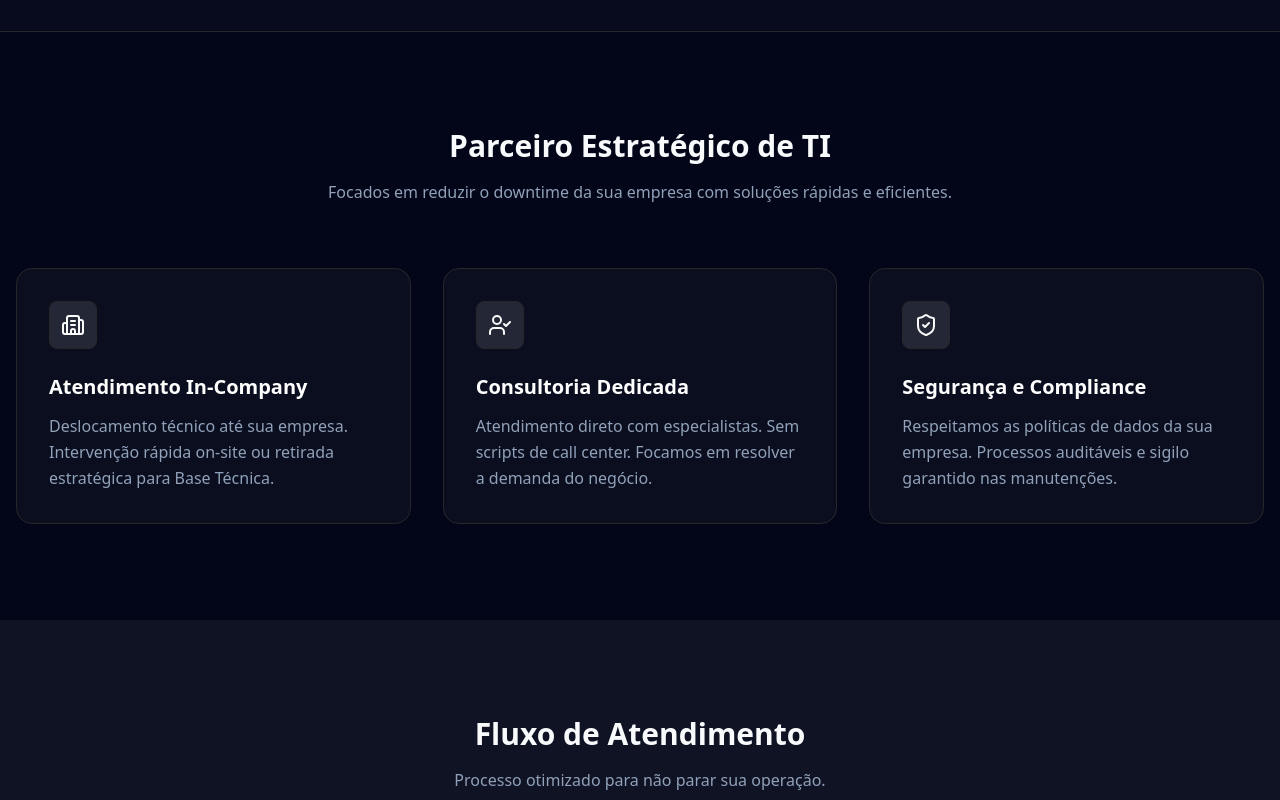
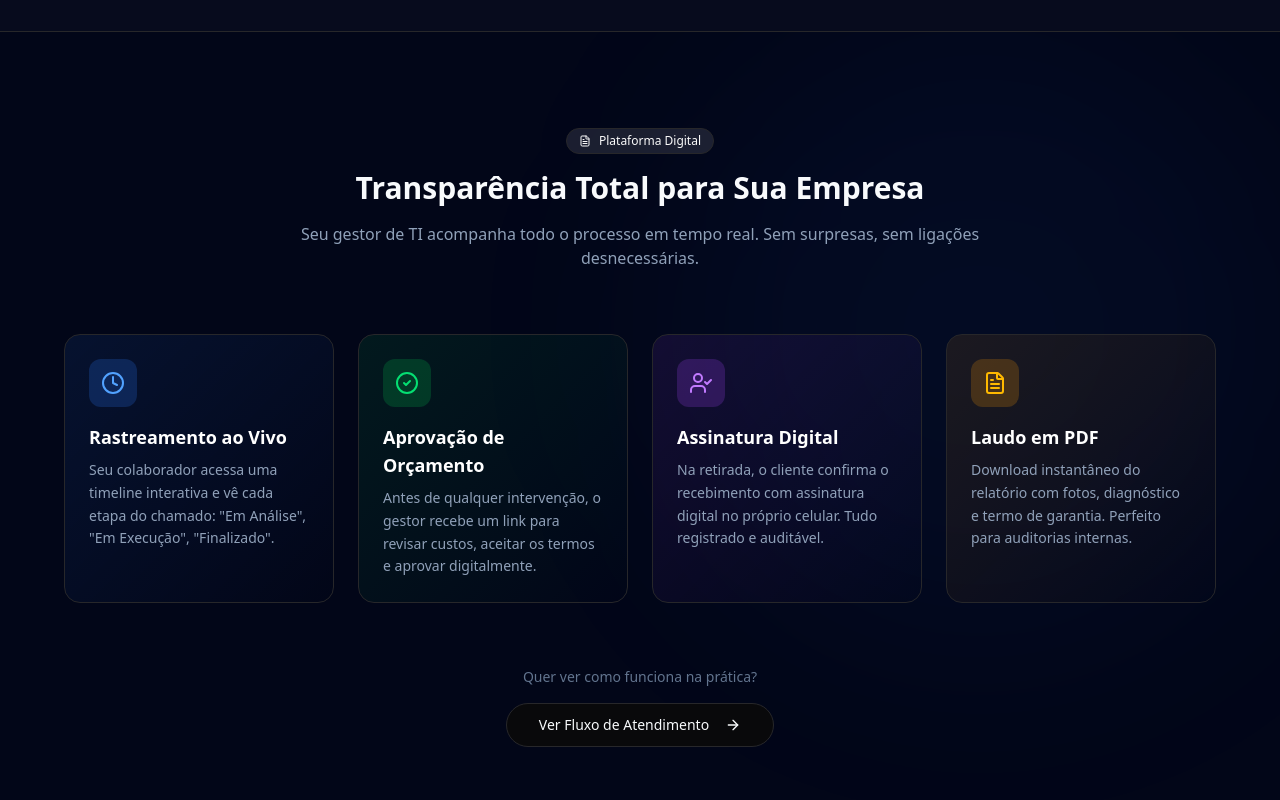
Before and after one commit to wheslancardoso/wtechprot, a Next.js app: page / in a window 1280 px wide. Shown: the part 1780-2580 px from the top of the page. Built offline with nearby package versions, Linux system fonts and the light colour scheme; no server answers.

Commit message:
feat(ux): melhorias na landing page (seção transparência) e correção docker dev

```diff
--- a/docker-compose.yml
+++ b/docker-compose.yml
@@ -1,20 +1,14 @@
-version: '3.8'
-
 services:
   app:
-    build:
-      context: .
-      dockerfile: Dockerfile
-      network: host
+    image: node:20-alpine
     container_name: wtech-saas-dev
+    working_dir: /app
     network_mode: host
     volumes:
       # Monta o código fonte para hot-reload
       - .:/app
       # Preserva node_modules do container (evita conflitos host/container)
       - /app/node_modules
-      # Cache do Next.js
-      - /app/.next
     environment:
       # Variáveis de desenvolvimento
       - NODE_ENV=development
@@ -25,6 +19,7 @@ services:
       - NEXT_PUBLIC_SUPABASE_URL=${NEXT_PUBLIC_SUPABASE_URL}
       - NEXT_PUBLIC_SUPABASE_ANON_KEY=${NEXT_PUBLIC_SUPABASE_ANON_KEY}
       - SUPABASE_SERVICE_ROLE_KEY=${SUPABASE_SERVICE_ROLE_KEY}
+    command: sh -c "npm install && npm run dev"
     restart: unless-stopped
     stdin_open: true
     tty: true
--- a/src/app/page.tsx
+++ b/src/app/page.tsx
@@ -281,6 +281,77 @@ j=d.createElement(s),dl=l!='dataLayer'?'&l='+l:'';j.async=true;j.src=
           </div>
         </section>
 
+        {/* EXPERIÊNCIA DO CLIENTE (Client-Facing Features) */}
+        <section className="py-24 bg-slate-950 relative overflow-hidden">
+          <div className="absolute top-0 right-0 w-[600px] h-[600px] bg-blue-500/5 rounded-full blur-[120px] pointer-events-none" />
+
+          <div className="container relative mx-auto px-4">
+            <div className="text-center max-w-3xl mx-auto mb-16">
+              <div className="inline-flex items-center gap-2 px-3 py-1 rounded-full bg-primary/10 border border-primary/20 text-xs font-medium text-primary mb-4">
+                <FileText className="w-3 h-3" /> Plataforma Digital
+              </div>
+              <h2 className="text-3xl font-bold mb-4">Transparência Total para Sua Empresa</h2>
+              <p className="text-slate-400">Seu gestor de TI acompanha todo o processo em tempo real. Sem surpresas, sem ligações desnecessárias.</p>
+            </div>
+
+            <div className="grid md:grid-cols-2 lg:grid-cols-4 gap-6 max-w-6xl mx-auto">
+              {/* Feature 1: Rastreamento */}
+              <div className="group p-6 rounded-2xl bg-gradient-to-br from-blue-500/10 to-transparent border border-blue-500/20 hover:border-blue-500/40 transition-all duration-300 hover:-translate-y-1">
+                <div className="w-12 h-12 rounded-xl bg-blue-500/20 text-blue-400 flex items-center justify-center mb-4 group-hover:scale-110 transition-transform">
+                  <Clock className="w-6 h-6" />
+                </div>
+                <h3 className="text-lg font-bold text-white mb-2">Rastreamento ao Vivo</h3>
+                <p className="text-sm text-slate-400 leading-relaxed">
+                  Seu colaborador acessa uma timeline interativa e vê cada etapa do chamado: "Em Análise", "Em Execução", "Finalizado".
+                </p>
+              </div>
+
+              {/* Feature 2: Aprovação Digital */}
+              <div className="group p-6 rounded-2xl bg-gradient-to-br from-green-500/10 to-transparent border border-green-500/20 hover:border-green-500/40 transition-all duration-300 hover:-translate-y-1">
+                <div className="w-12 h-12 rounded-xl bg-green-500/20 text-green-400 flex items-center justify-center mb-4 group-hover:scale-110 transition-transform">
+                  <CheckCircle2 className="w-6 h-6" />
+                </div>
+                <h3 className="text-lg font-bold text-white mb-2">Aprovação de Orçamento</h3>
+                <p className="text-sm text-slate-400 leading-relaxed">
+                  Antes de qualquer intervenção, o gestor recebe um link para revisar custos, aceitar os termos e aprovar digitalmente.
+                </p>
+              </div>
+
+              {/* Feature 3: Assinatura Digital */}
+              <div className="group p-6 rounded-2xl bg-gradient-to-br from-purple-500/10 to-transparent border border-purple-500/20 hover:border-purple-500/40 transition-all duration-300 hover:-translate-y-1">
+                <div className="w-12 h-12 rounded-xl bg-purple-500/20 text-purple-400 flex items-center justify-center mb-4 group-hover:scale-110 transition-transform">
+                  <UserCheck className="w-6 h-6" />
+                </div>
+                <h3 className="text-lg font-bold text-white mb-2">Assinatura Digital</h3>
+                <p className="text-sm text-slate-400 leading-relaxed">
+                  Na retirada, o cliente confirma o recebimento com assinatura digital no próprio celular. Tudo registrado e auditável.
+                </p>
+              </div>
+
+              {/* Feature 4: PDF Oficial */}
+              <div className="group p-6 rounded-2xl bg-gradient-to-br from-amber-500/10 to-transparent border border-amber-500/20 hover:border-amber-500/40 transition-all duration-300 hover:-translate-y-1">
+                <div className="w-12 h-12 rounded-xl bg-amber-500/20 text-amber-400 flex items-center justify-center mb-4 group-hover:scale-110 transition-transform">
+                  <FileText className="w-6 h-6" />
+                </div>
+                <h3 className="text-lg font-bold text-white mb-2">Laudo em PDF</h3>
+                <p className="text-sm text-slate-400 leading-relaxed">
+                  Download instantâneo do relatório com fotos, diagnóstico e termo de garantia. Perfeito para auditorias internas.
+                </p>
+              </div>
+            </div>
+
+            {/* Bottom CTA */}
+            <div className="mt-16 text-center">
+              <p className="text-slate-500 text-sm mb-4">Quer ver como funciona na prática?</p>
+              <Button variant="outline" size="lg" className="rounded-full border-white/10 hover:bg-white/5" asChild>
+                <Link href="#como-funciona">
+                  Ver Fluxo de Atendimento <ArrowRight className="ml-2 h-4 w-4" />
+                </Link>
+              </Button>
+            </div>
+          </div>
+        </section>
+
         {/* DIFERENCIAIS */}
         <section id="diferenciais" className="py-24 bg-slate-950">
           <div className="container mx-auto px-4">
```
